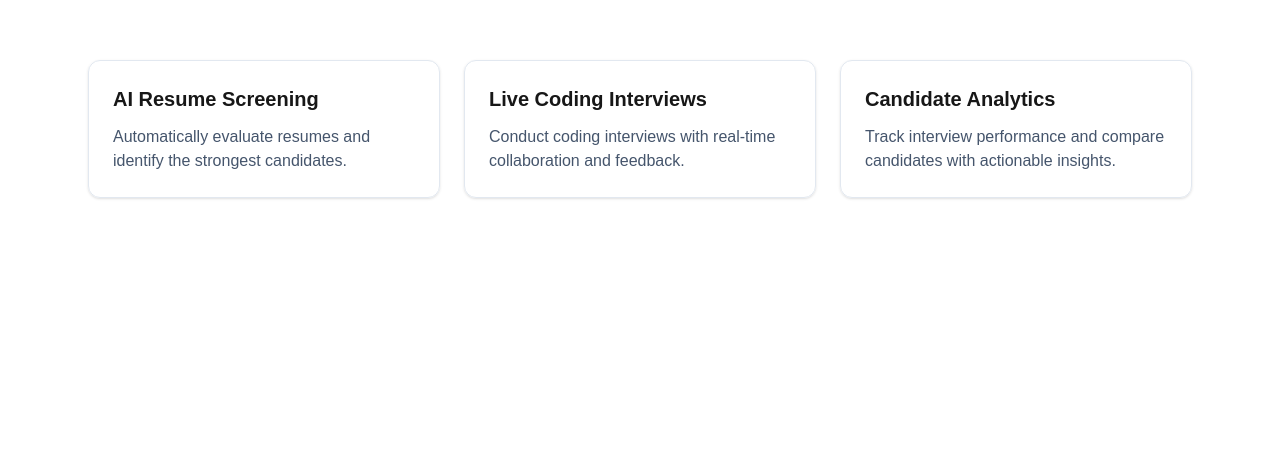
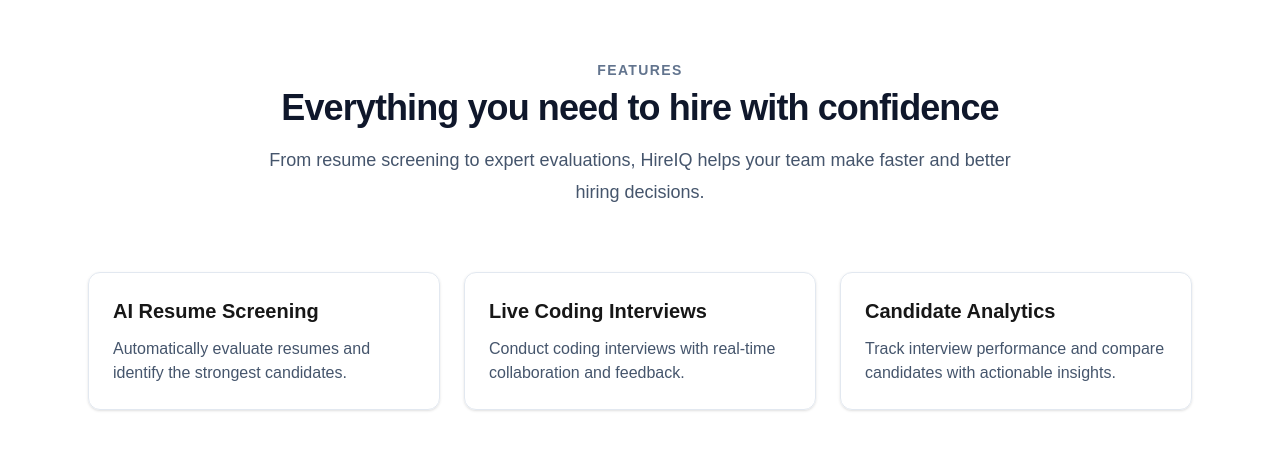
Before and after one commit to ravitejamannam/hireiq, a Next.js app: page / in a window 1280 px wide. Shown: the part 916-1366 px from the top of the page. Before the commit the page ends 1210 px from the top, so only its background shows below. Built offline with nearby package versions, Linux system fonts and the light colour scheme.

Commit message:
add section heading

```diff
--- a/components/home/Features.tsx
+++ b/components/home/Features.tsx
@@ -1,4 +1,5 @@
 import FeatureCard from "@/components/home/FeatureCard";
+import SectionHeading from "@/components/ui/SectionHeading";
 
 const features = [
   {
@@ -21,7 +22,12 @@
 export default function Features() {
   return (
     <section className="mx-auto max-w-6xl px-6 py-24">
-      <div className="grid gap-6 md:grid-cols-3">
+      <SectionHeading
+        eyebrow="Features"
+        title="Everything you need to hire with confidence"
+        description="From resume screening to expert evaluations, HireIQ helps your team make faster and better hiring decisions."
+      />
+      <div className="mt-16 grid gap-6 md:grid-cols-3">
         {features.map((feature) => (
           <FeatureCard
             key={feature.title}
--- /dev/null
+++ b/components/ui/SectionHeading.tsx
@@ -0,0 +1,31 @@
+type SectionHeadingProps = {
+  eyebrow?: string;
+  title: string;
+  description?: string;
+};
+
+export default function SectionHeading({
+  eyebrow,
+  title,
+  description,
+}: SectionHeadingProps) {
+  return (
+    <div className="mx-auto max-w-3xl text-center">
+      {eyebrow && (
+        <p className="text-sm font-semibold uppercase tracking-widest text-slate-500">
+          {eyebrow}
+        </p>
+      )}
+
+      <h2 className="mt-2 text-4xl font-bold tracking-tight text-slate-900">
+        {title}
+      </h2>
+
+      {description && (
+        <p className="mt-4 text-lg leading-8 text-slate-600">
+          {description}
+        </p>
+      )}
+    </div>
+  );
+}
```
